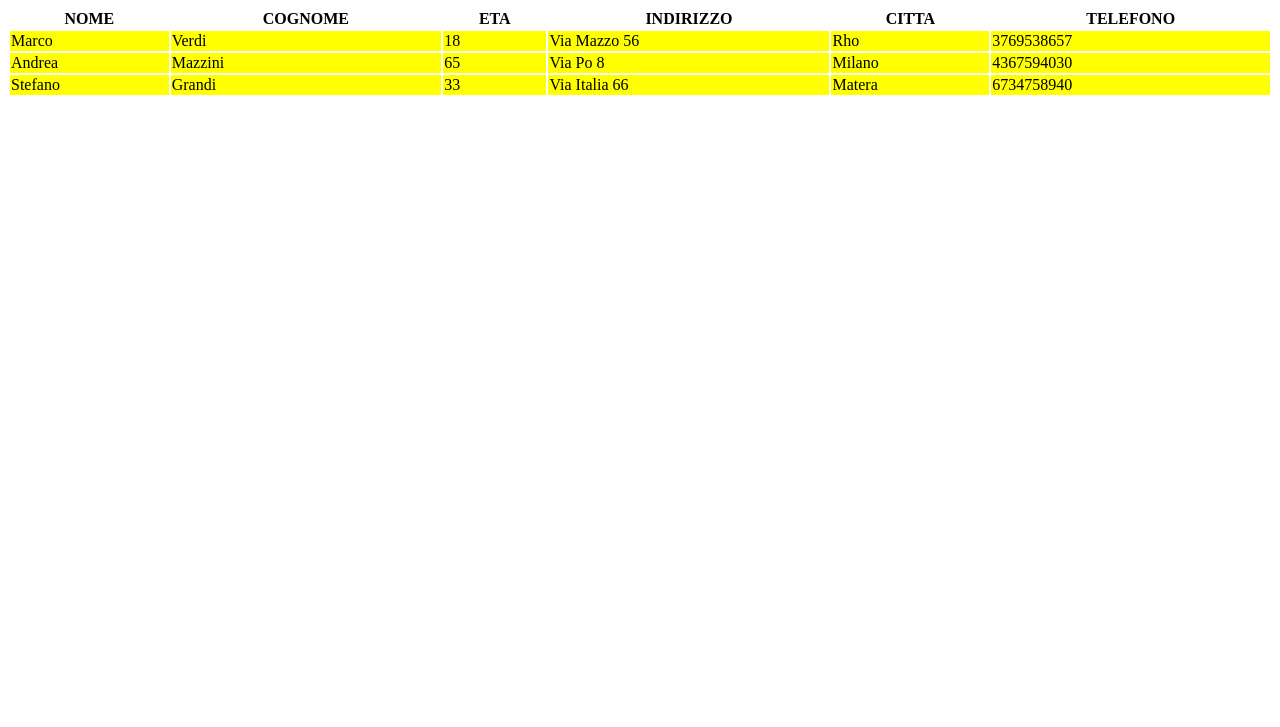
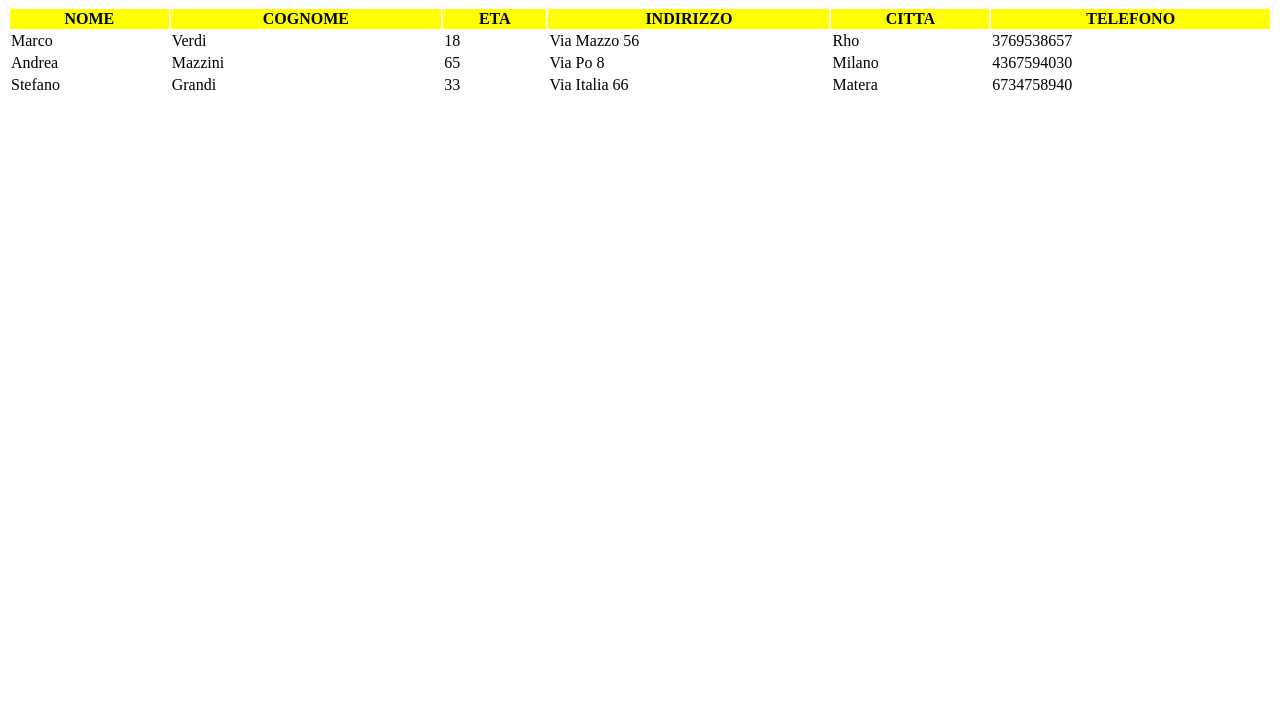
Before and after one commit to gabrieleghislandi/gabrieleghislandi.github.io, a plain HTML site: page json.html in a window 1280 px wide. Shown: the part 73-800 px from the top of the page. Drawn offline with Linux system fonts and the light colour scheme.

Commit message:
Update json.html

```diff
--- a/json.html
+++ b/json.html
@@ -9,7 +9,7 @@
 table{
     width:100%;}
 
-td{
+th{
     background-color: yellow;
     color: black;
 
```
